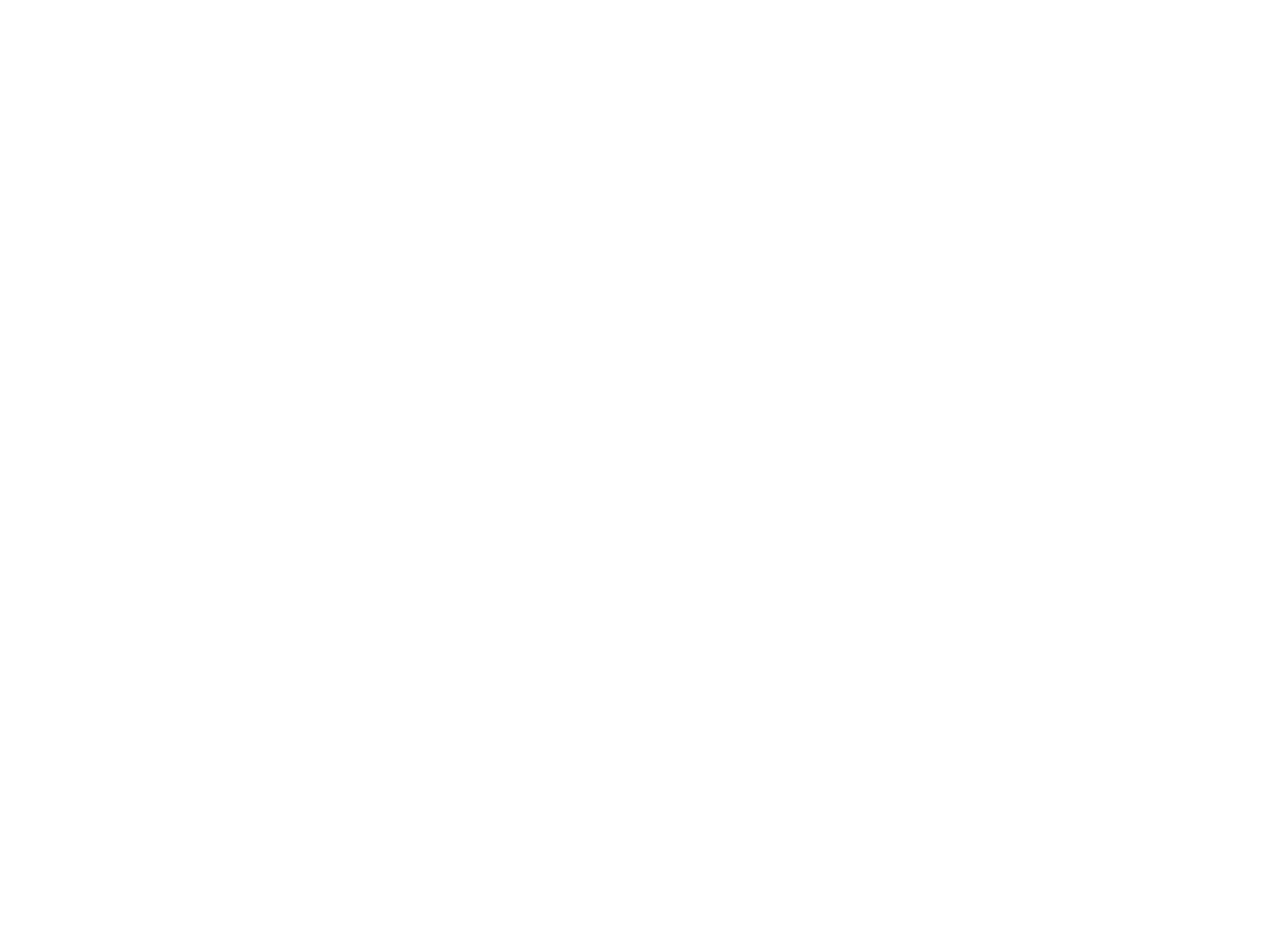
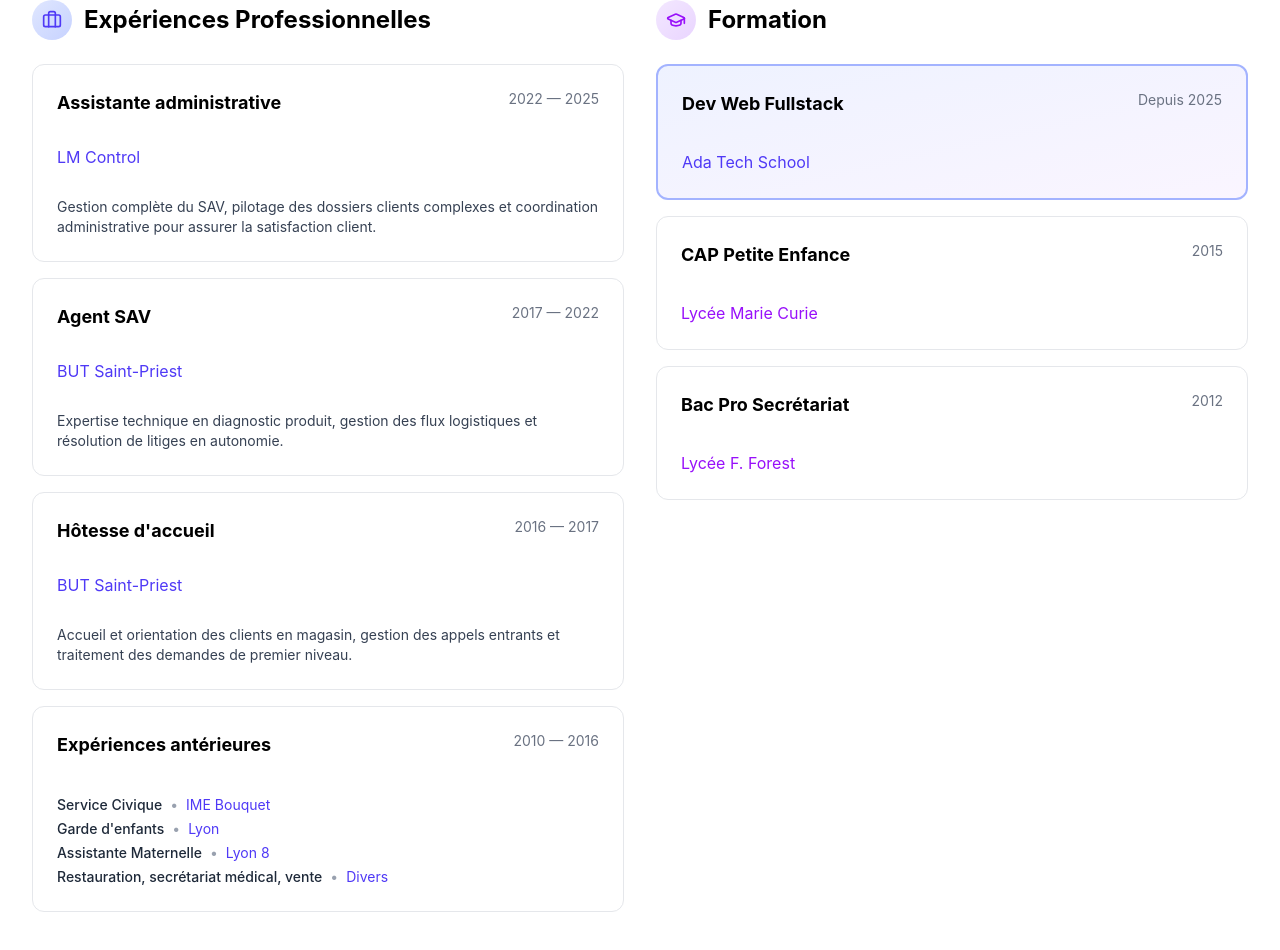
Before and after one commit to adebaille/portfolio-dev, a React (Vite) app: page / in a window 1280 px wide. Shown: the part 3344-4294 px from the top of the page. Before the commit the page ends 3156 px from the top, so only its background shows below. Built offline with nearby package versions, Linux system fonts and the light colour scheme.

Commit message:
build experience.tsx and add component on main.tsx

```diff
--- a/src/component/Experience.tsx
+++ b/src/component/Experience.tsx
@@ -0,0 +1,161 @@
+import { Card } from "./ui/card";
+import { Briefcase, GraduationCap } from "lucide-react";
+
+export function Experience() {
+  const experiences = [
+    {
+      title: "Assistante administrative",
+      company: "LM Control",
+      period: "2022 — 2025",
+      description:
+        "Gestion complète du SAV, pilotage des dossiers clients complexes et coordination administrative pour assurer la satisfaction client.",
+    },
+    {
+      title: "Agent SAV",
+      company: "BUT Saint-Priest",
+      period: "2017 — 2022",
+      description:
+        "Expertise technique en diagnostic produit, gestion des flux logistiques et résolution de litiges en autonomie.",
+    },
+    {
+      title: "Hôtesse d'accueil",
+      company: "BUT Saint-Priest",
+      period: "2016 — 2017",
+      description:
+        "Accueil et orientation des clients en magasin, gestion des appels entrants et traitement des demandes de premier niveau.",
+    },
+    {
+      title: "Expériences antérieures",
+      company: "",
+      period: "2010 — 2016",
+      description: "",
+      subItems: [
+        { role: "Service Civique", place: "IME Bouquet" },
+        { role: "Garde d'enfants", place: "Lyon" },
+        { role: "Assistante Maternelle", place: "Lyon 8" },
+        { role: "Restauration, secrétariat médical, vente", place: "Divers" },
+      ],
+    },
+  ];
+
+  const formations = [
+    {
+      title: "Dev Web Fullstack",
+      school: "Ada Tech School",
+      period: "Depuis 2025",
+      highlight: true,
+    },
+    {
+      title: "CAP Petite Enfance",
+      school: "Lycée Marie Curie",
+      period: "2015",
+      highlight: false,
+    },
+    {
+      title: "Bac Pro Secrétariat",
+      school: "Lycée F. Forest",
+      period: "2012",
+      highlight: false,
+    },
+  ];
+
+  return (
+    <section id="experience" className="py-20 px-4 sm:px-6 lg:px-8">
+      <div className="max-w-7xl mx-auto">
+        <div className="text-center mb-12">
+          <h2 className="text-4xl font-bold mb-4 bg-gradient-to-r from-indigo-600 to-purple-600 bg-clip-text text-transparent">
+            Parcours
+          </h2>
+          <div className="w-20 h-1 bg-gradient-to-r from-indigo-600 to-purple-600 mx-auto"></div>
+        </div>
+
+        <div className="grid md:grid-cols-2 gap-8">
+          {/* Expériences Professionnelles */}
+          <div>
+            <div className="flex items-center gap-3 mb-6">
+              <div className="w-10 h-10 rounded-full bg-gradient-to-br from-indigo-100 to-indigo-200 flex items-center justify-center">
+                <Briefcase size={20} className="text-indigo-600" />
+              </div>
+              <h3 className="text-2xl font-bold">
+                Expériences Professionnelles
+              </h3>
+            </div>
+
+            <div className="space-y-4">
+              {experiences.map((exp, index) => (
+                <Card
+                  key={index}
+                  className="p-6 hover:shadow-lg transition-shadow">
+                  <div className="flex justify-between items-start mb-1">
+                    <h4 className="font-bold text-lg">{exp.title}</h4>
+                    <span className="text-sm text-gray-500 shrink-0 ml-2">
+                      {exp.period}
+                    </span>
+                  </div>
+                  {exp.company && (
+                    <p className="text-indigo-600 mb-1">{exp.company}</p>
+                  )}
+                  {exp.description && (
+                    <p className="text-sm text-gray-700">{exp.description}</p>
+                  )}
+                  {exp.subItems && (
+                    <div className="mt-2 space-y-1">
+                      {exp.subItems.map((item, i) => (
+                        <div
+                          key={i}
+                          className="flex items-center gap-2 text-sm">
+                          <span className="font-medium text-gray-800">
+                            {item.role}
+                          </span>
+                          <span className="text-gray-400">•</span>
+                          <span className="text-indigo-600">{item.place}</span>
+                        </div>
+                      ))}
+                    </div>
+                  )}
+                </Card>
+              ))}
+            </div>
+          </div>
+
+          {/* Formation */}
+          <div>
+            <div className="flex items-center gap-3 mb-6">
+              <div className="w-10 h-10 rounded-full bg-gradient-to-br from-purple-100 to-purple-200 flex items-center justify-center">
+                <GraduationCap size={20} className="text-purple-600" />
+              </div>
+              <h3 className="text-2xl font-bold">Formation</h3>
+            </div>
+
+            <div className="space-y-4">
+              {formations.map((formation, index) => (
+                <Card
+                  key={index}
+                  className={`p-6 hover:shadow-lg transition-shadow ${
+                    formation.highlight
+                      ? "border-2 border-indigo-300 bg-gradient-to-br from-indigo-50 to-purple-50"
+                      : ""
+                  }`}>
+                  <div className="flex justify-between items-start mb-2">
+                    <h4 className="font-bold text-lg">{formation.title}</h4>
+                    <span className="text-sm text-gray-500">
+                      {formation.period}
+                    </span>
+                  </div>
+                  <p
+                    className={
+                      formation.highlight
+                        ? "text-indigo-600"
+                        : "text-purple-600"
+                    }>
+                    {formation.school}
+                  </p>
+                </Card>
+              ))}
+            </div>
+          </div>
+        </div>
+      </div>
+    </section>
+  );
+}
--- a/src/main.tsx
+++ b/src/main.tsx
@@ -6,6 +6,7 @@
 import { About } from './component/About'
 import { Skills } from './component/Skills'
 import { Projects } from './component/Project'
+import { Experience } from './component/Experience'
 
 
 function App() {
@@ -17,6 +18,7 @@
     <About />
     <Skills />
     <Projects />
+    <Experience />
     </>
   )
 }
```
